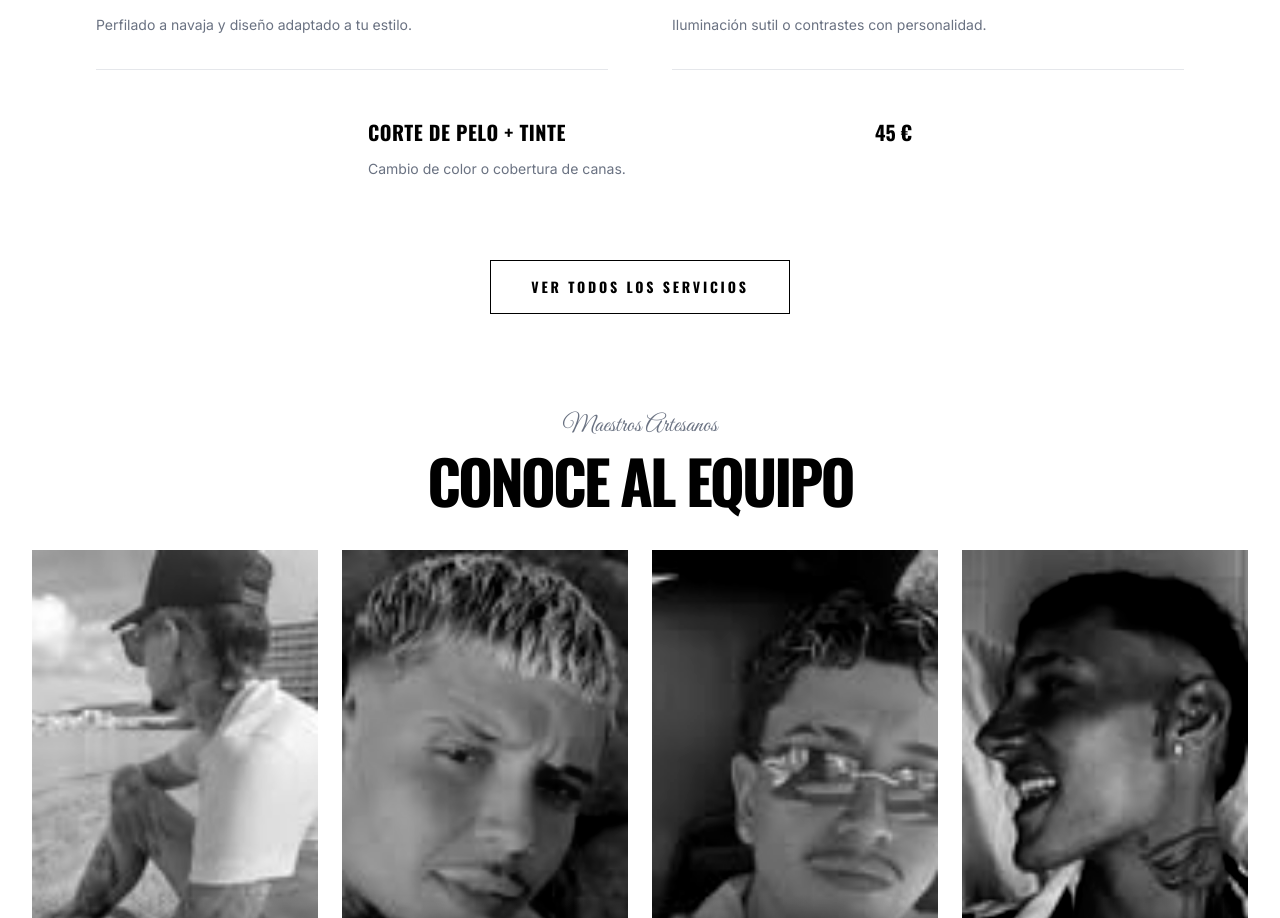
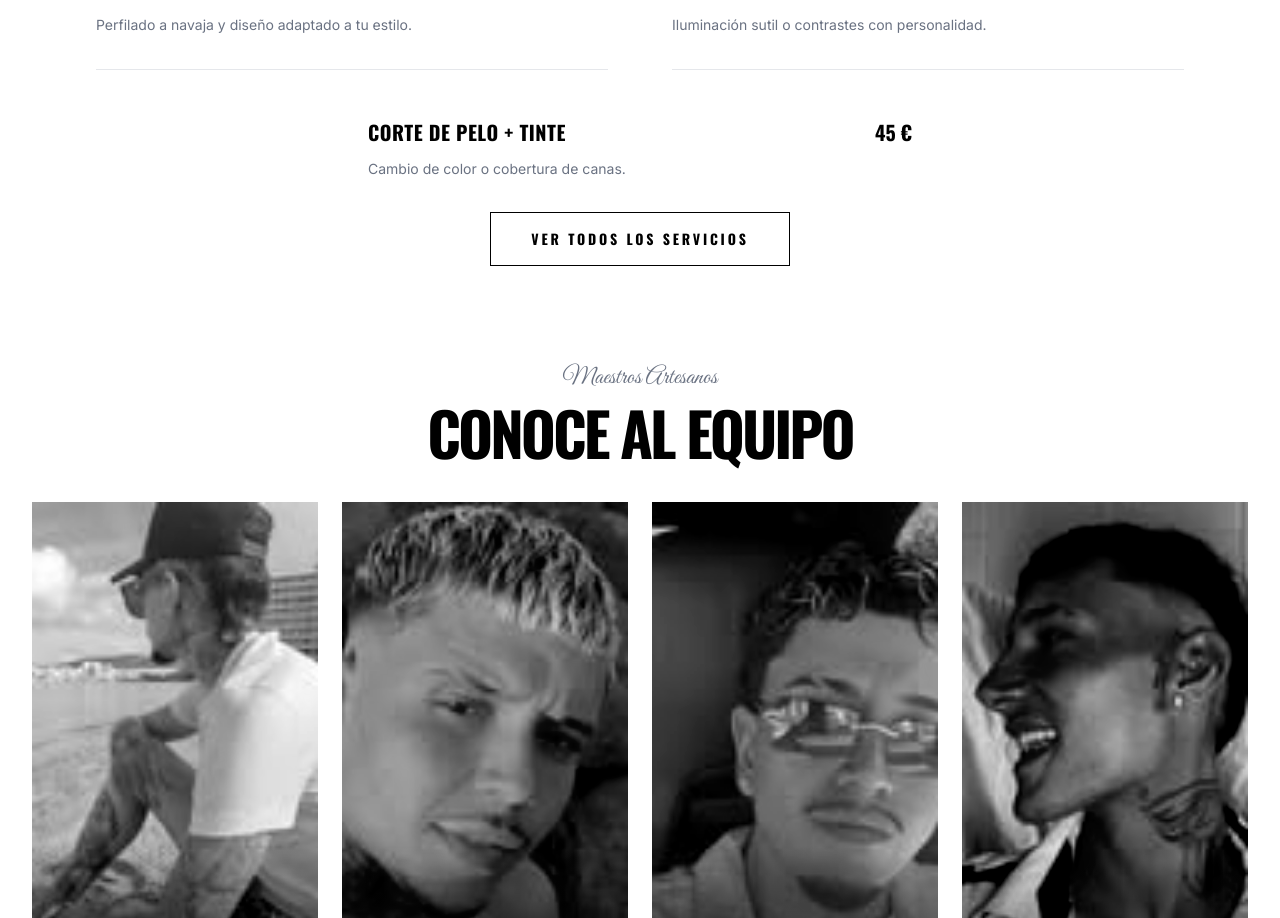
Before and after one commit to thefckingcompany/tfc-web, a React (Vite) app: page / in a window 1280 px wide. Shown: the part 1262-2180 px from the top of the page. Built offline with nearby package versions, Linux system fonts and the light colour scheme.

Commit message:
Remove padding from last service item and reduce button spacing to mt-8

```diff
--- a/src/components/home/ServicesTeaser.tsx
+++ b/src/components/home/ServicesTeaser.tsx
@@ -46,7 +46,7 @@ export const ServicesTeaser = () => {
                     {services.map((service, index) => (
                         <div
                             key={index}
-                            className={`group ${index === services.length - 1 ? '' : 'border-b border-gray-200'} pb-8 ${index === 4 ? 'md:col-span-2 md:w-1/2 md:mx-auto' : ''}`}
+                            className={`group ${index === services.length - 1 ? 'pb-0' : 'border-b border-gray-200 pb-8'} ${index === 4 ? 'md:col-span-2 md:w-1/2 md:mx-auto' : ''}`}
                         >
                             <div className="flex justify-between items-baseline mb-3">
                                 <h3 className="text-base md:text-xl font-oswald font-bold uppercase tracking-wide group-hover:text-gray-600 transition-colors">
@@ -62,7 +62,7 @@ export const ServicesTeaser = () => {
 
                 </div>
 
-                <div className="text-center mt-12">
+                <div className="text-center mt-8">
                     <Link
                         to="/servicios"
                         className="inline-block px-10 py-4 border border-black text-black font-oswald font-bold text-sm uppercase tracking-[0.2em] hover:bg-black hover:text-white transition-all transform hover:-translate-y-1"
```
